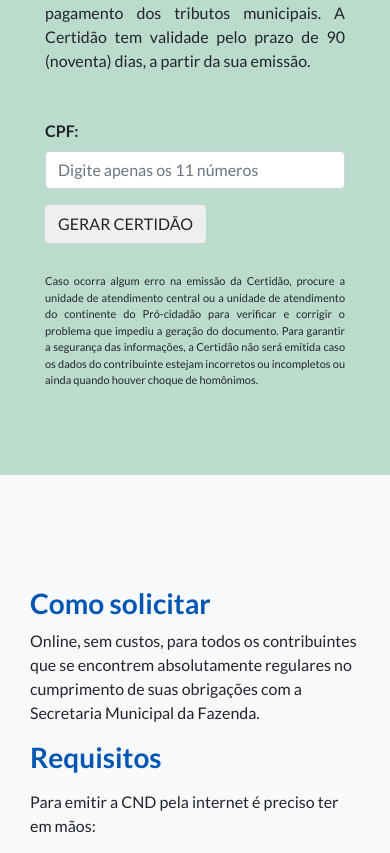
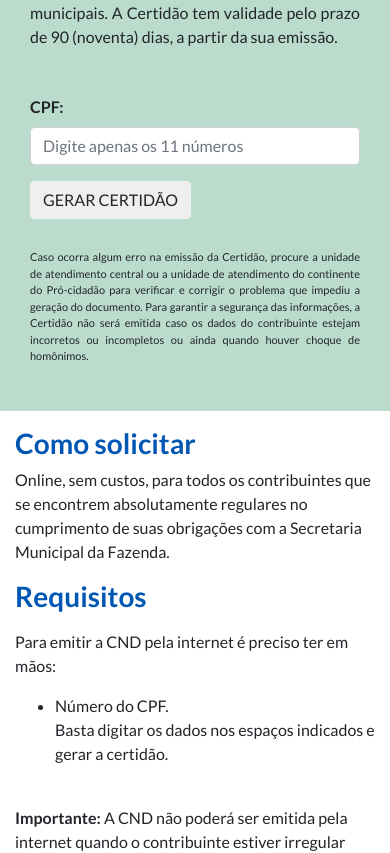
Before and after one commit to JackDaniells/pmf-usabilidade, a website: page pages/negativa-debito.html in a window 390 px wide. Shown: the part 305-1158 px from the top of the page. Drawn offline with Linux system fonts and the light colour scheme.

Commit message:
Negativa gera apenas se CPF >= 11 e arrumei um pouco a responsividade

```diff
--- a/css/consultas.css
+++ b/css/consultas.css
@@ -7,7 +7,7 @@ h6 {
   color: #0056B3;
 }
 
-.row {
+.row-1 {
   margin-bottom: 50px;
 }
 
@@ -17,6 +17,8 @@ h6 {
 
 .left-menu {
   background-color: #bbdccd;
+  position: relative;
+  height: 100%;
 }
 
 .note-icon {
@@ -52,3 +54,13 @@ h6 {
   color: buttontext;
   background-color: buttonface;
 }
+.a-little-breath {
+  padding-top: 7rem;
+  padding-bottom: 7rem;
+}
+@media screen and (max-width: 700px){
+  .a-little-breath {
+    padding-top: 1rem;
+    padding-bottom: 1rem;
+  }
+}
--- a/js/masks.js
+++ b/js/masks.js
@@ -1,6 +1,5 @@
  cpfMask = function () {
     var v = $("#cpf").val();
-    console.log('Entrou ', v);
     v = v.replace(/\D/g, "")
     v = v.replace(/(\d{3})(\d)/, "$1.$2");
     v = v.replace(/(\d{3})(\d)/, "$1.$2");
--- a/js/negativa-debito.js
+++ b/js/negativa-debito.js
@@ -1,13 +1,13 @@
  verificarCampo = function () {
     var v = $("#cpf").val();
-    if(v.length > 0){
+    if(v.length >= 14){
         $("#errorCpf").addClass('d-none');
         $("#cpf").removeClass('red-border');
     }else{
         $("#errorCpf").removeClass('d-none');
         $("#cpf").addClass('red-border');
     }
-    return v.length > 0;
+    return v.length >= 14;
 };
 
 imprimirNegativa = function (){
--- a/pages/negativa-debito.html
+++ b/pages/negativa-debito.html
@@ -41,8 +41,9 @@
   </nav>
 
   <!-- Icons Grid -->
-  <section class="height-700">
-    <div class="left-menu float-left col-md-3 height-700">
+  <section>
+    <div class="row">
+      <div class="left-menu float-left col-md-3">
         <div class="note-icon" style="background-image: url('../img/note-icon.png');"></div>
         <div class="menu-text text-justify">
           <p>
@@ -55,8 +56,9 @@
         <form class="form-left-menu">
           <div class="form-group">
             <label for="cpf" class="font-weight-bold">CPF:</label>
-          <input id="cpf" maxlength="14" type="text" class="form-control" placeholder="Digite apenas os 11 números" onblur="verificarCampo()" onkeyup="cpfMask()">
-          <span id="errorCpf" class="d-none text-danger">Campo vazio, digite seu CPF</span>
+            <input id="cpf" maxlength="14" type="text" class="form-control" placeholder="Digite apenas os 11 números" onblur="verificarCampo()"
+              onkeyup="cpfMask()">
+            <span id="errorCpf" class="d-none text-danger">Campo vazio ou incorreto</span>
           </div>
           <a class="btn btn-default btn-background text-uppercase" role="button" onclick="imprimirNegativa()">Gerar Certidão</a>
         </form>
@@ -65,13 +67,13 @@
           <p>
             Caso ocorra algum erro na emissão da Certidão, procure a unidade de atendimento central ou a unidade de atendimento do continente
             do Pró-cidadão para verificar e corrigir o problema que impediu a geração do documento. Para garantir a segurança
-          das informações, a Certidão não será emitida caso os dados do contribuinte estejam incorretos ou incompletos ou
-          ainda quando houver choque de homônimos.
+            das informações, a Certidão não será emitida caso os dados do contribuinte estejam incorretos ou incompletos
+            ou ainda quando houver choque de homônimos.
           </p>
         </div>
       </div>
 
-    <div class="features-icons float-left col-md-9">
+      <div class="a-little-breath float-left col-md-9">
         <div class="col-md-12">
           <div>
             <h3>Como solicitar</h3>
@@ -88,8 +90,8 @@
             </ul>
             <p>
               <br>
-            <strong>Importante: </strong>A CND não poderá ser emitida pela internet quando o contribuinte estiver irregular com as
-            suas obrigações tributárias, ou quando houver:
+              <strong>Importante: </strong>A CND não poderá ser emitida pela internet quando o contribuinte estiver irregular com
+              as suas obrigações tributárias, ou quando houver:
               <br>- Parcelamento,
               <br>- REFIS,
               <br>- Suspensão da exigibilidade de tributo ou de exigibilidade de cumprimento de obrigação acessória em decorrência
@@ -97,7 +99,7 @@
               <br>Nesses casos, o contribuinte deve procurar uma das unidades do Pró-cidadão para requerer a Certidão.</p>
             <p></p>
           </div>
-
+        </div>
       </div>
     </div>
   </section>
```
Also changed, not shown: pages/consultas.html (+1 -1 lines). Lines whose indentation alone changed are shown as unchanged.
